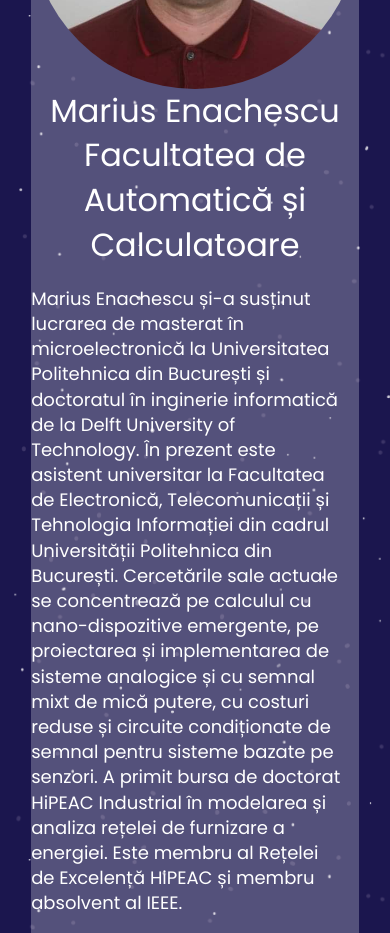
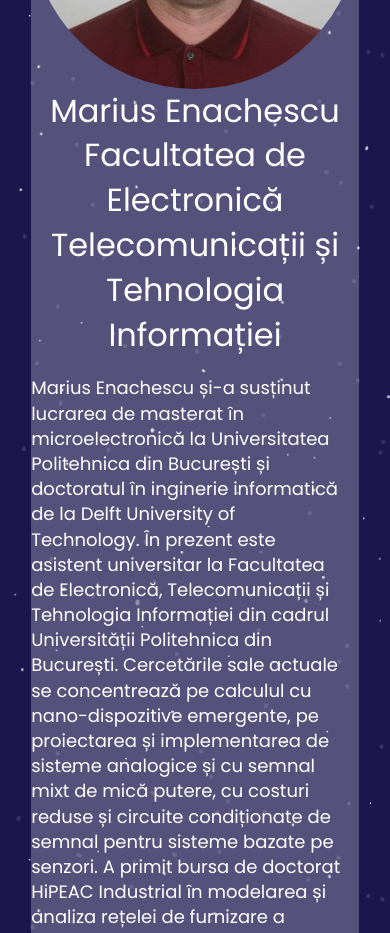
Before and after one commit to vladpislaru/2spaceVechi, a website: page qube2space.html in a window 390 px wide. Shown: the part 4000-4933 px from the top of the page. Drawn offline with nearby package versions, Linux system fonts and the light colour scheme; files that its build step writes are made by us from their sources.

Commit message:
Update qube2space.html

```diff
--- a/qube2space.html
+++ b/qube2space.html
@@ -130,7 +130,7 @@
                         <div class="left-card">
                             <img src="enachescu.jpeg" class="jury-image-mobile">
                             <p class="jury-name-mobile-rosner">Marius Enachescu</p>
-                            <p class="jury-title-mobile-rosner">Facultatea de Automatică și Calculatoare</p>
+                            <p class="jury-title-mobile-rosner">Facultatea de Electronică Telecomunicații și Tehnologia Informației</p>
                             <p class="intro-text">
                                 Marius Enachescu și-a susținut lucrarea de masterat în microelectronică la Universitatea Politehnica din București și doctoratul în inginerie informatică de la Delft University of Technology. În prezent este asistent universitar la Facultatea de Electronică, Telecomunicații și Tehnologia Informației din cadrul Universității Politehnica din București.
 Cercetările sale actuale se concentrează pe calculul cu nano-dispozitive emergente, pe proiectarea și implementarea de sisteme analogice și cu semnal mixt de mică putere, cu costuri reduse și circuite condiționate de semnal pentru sisteme bazate pe senzori.
@@ -140,7 +140,7 @@ A primit bursa de doctorat HiPEAC Industrial în modelarea și analiza rețelei
                         <div class="right-card">
                             <div style="visibility: hidden;">
                                 <p class="jury-name">Marius Enachescu</p>
-                                <p class="jury-title">Facultatea de Automatică și Calculatoare</p>
+                                <p class="jury-title">Facultatea de Electronică Telecomunicații și Tehnologia Informației</p>
                             </div>
                             <img src="enachescu.jpeg" class="jury-image"
                                 style="width: 400px; height: 400px; border-radius: 50%;">
```
